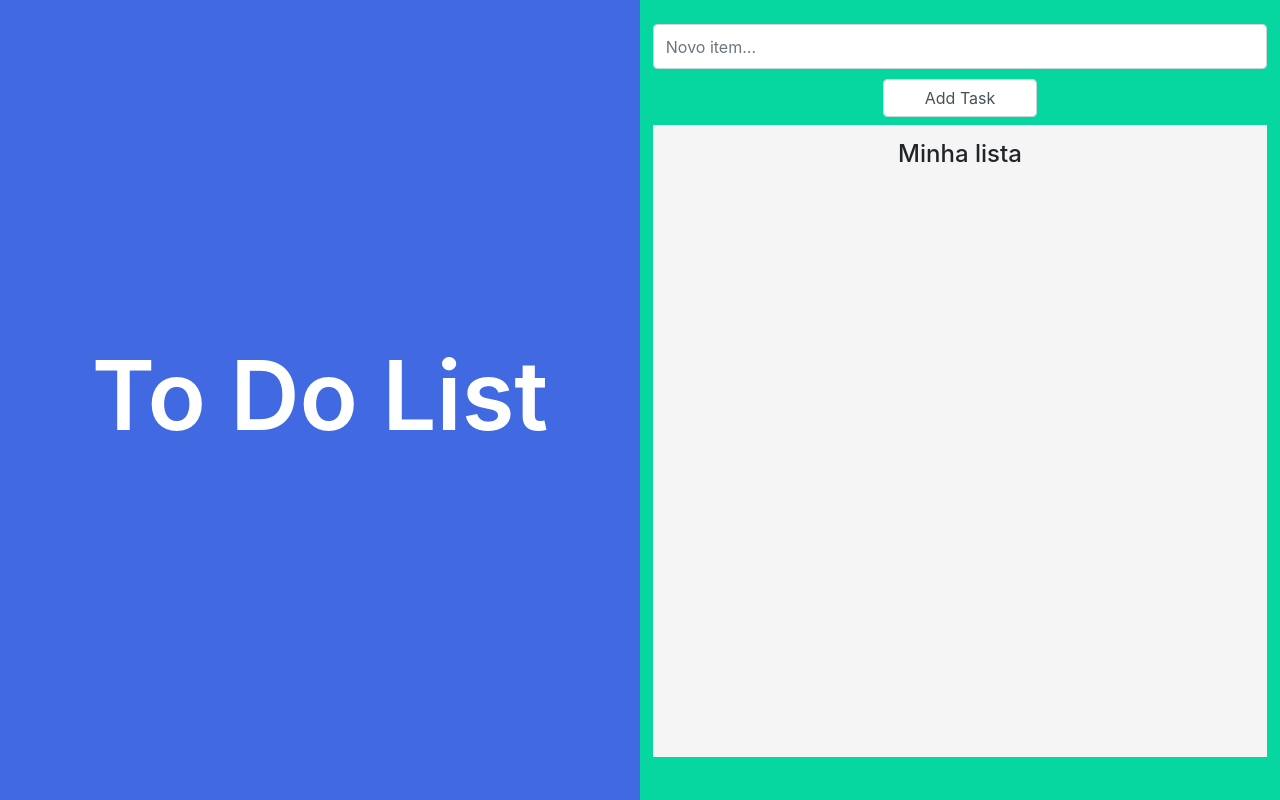
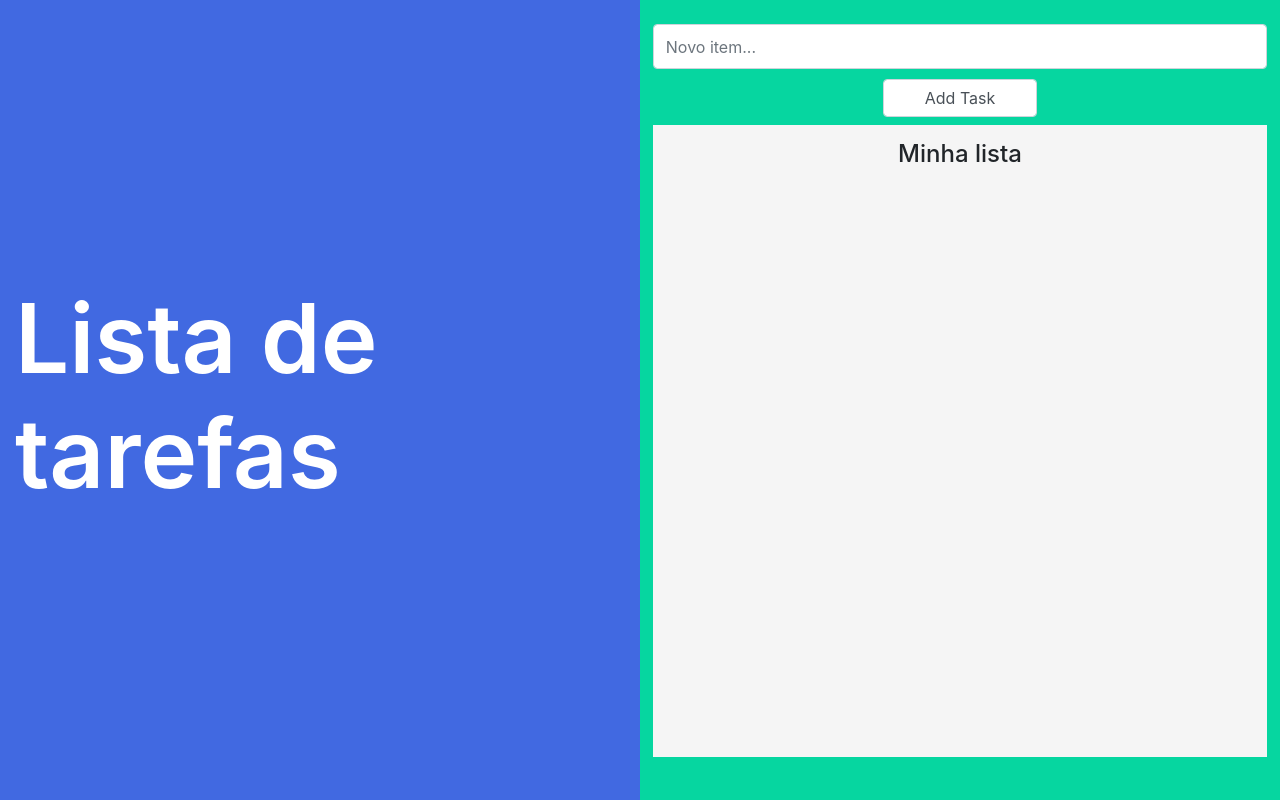
Before and after one commit to TnAdan0/Lista-de-Tarefas, a plain HTML site: page index.html in a window 1280 px wide. Drawn offline with nearby package versions, Linux system fonts and the light colour scheme.

Commit message:
Update index.html

```diff
--- a/index.html
+++ b/index.html
@@ -1,14 +1,12 @@
 <!DOCTYPE html>
 <html lang="pt-br">
   <head>
-    <!-- Required meta tags -->
     <meta charset="utf-8" />
     <meta
       name="viewport"
       content="width=device-width, initial-scale=1, shrink-to-fit=no"
     />
 
-    <!-- Bootstrap CSS -->
     <link
       rel="stylesheet"
       href="https://cdn.jsdelivr.net/npm/bootstrap@4.5.3/dist/css/bootstrap.min.css"
@@ -16,26 +14,20 @@
       crossorigin="anonymous"
     />
 
-    <!-- Css -->
+
     <link rel="stylesheet" type="text/css" href="css/styles.css" />
 
-    <!--[if lt IE 9]>
-      <script src="bower_components/html5shiv/dist/html5shiv.js"></script>
-    <![endif]-->
-
-    <title>To-Do-List</title>
+    <title>Lista de Tarefas</title>
   </head>
 
   <body class="">
     <div id="main" class="container-fluid">
-      <!-- Início do Container -->
       <div class="row">
-        <!-- Início da Row -->
         <div
           id="title"
           class="col-md-6 d-flex justify-content-center align-items-center"
         >
-          <h1 class="display-1 text-white">To Do List</h1>
+          <h1 class="display-1 text-white">Lista de tarefas</h1>
         </div>
 
         <div class="col-md-6 content pt-4 pb-4 content">
@@ -66,14 +58,12 @@
           </div>
         </div>
       </div>
-      <!-- / Fim da Row -->
     </div>
-    <!-- / Fim do Container -->
+
 
     <script src="js/scripts.js"></script>
 
-    <!-- Optional JavaScript; choose one of the two! -->
-    <!-- Option 1: jQuery and Bootstrap Bundle (includes Popper) -->
+
     <script
       src="https://code.jquery.com/jquery-3.5.1.slim.min.js"
       integrity="sha384-DfXdz2htPH0lsSSs5nCTpuj/zy4C+OGpamoFVy38MVBnE+IbbVYUew+OrCXaRkfj"
@@ -84,10 +74,6 @@
       integrity="sha384-ho+j7jyWK8fNQe+A12Hb8AhRq26LrZ/JpcUGGOn+Y7RsweNrtN/tE3MoK7ZeZDyx"
       crossorigin="anonymous"
     ></script>
-    <!-- Option 2: jQuery, Popper.js, and Bootstrap JS
-    <script src="https://code.jquery.com/jquery-3.5.1.slim.min.js" integrity="sha384-DfXdz2htPH0lsSSs5nCTpuj/zy4C+OGpamoFVy38MVBnE+IbbVYUew+OrCXaRkfj" crossorigin="anonymous"></script>
-    <script src="https://cdn.jsdelivr.net/npm/popper.js@1.16.1/dist/umd/popper.min.js" integrity="sha384-9/reFTGAW83EW2RDu2S0VKaIzap3H66lZH81PoYlFhbGU+6BZp6G7niu735Sk7lN" crossorigin="anonymous"></script>
-    <script src="https://cdn.jsdelivr.net/npm/bootstrap@4.5.3/dist/js/bootstrap.min.js" integrity="sha384-w1Q4orYjBQndcko6MimVbzY0tgp4pWB4lZ7lr30WKz0vr/aWKhXdBNmNb5D92v7s" crossorigin="anonymous"></script>
-    -->
+
   </body>
 </html>
```
